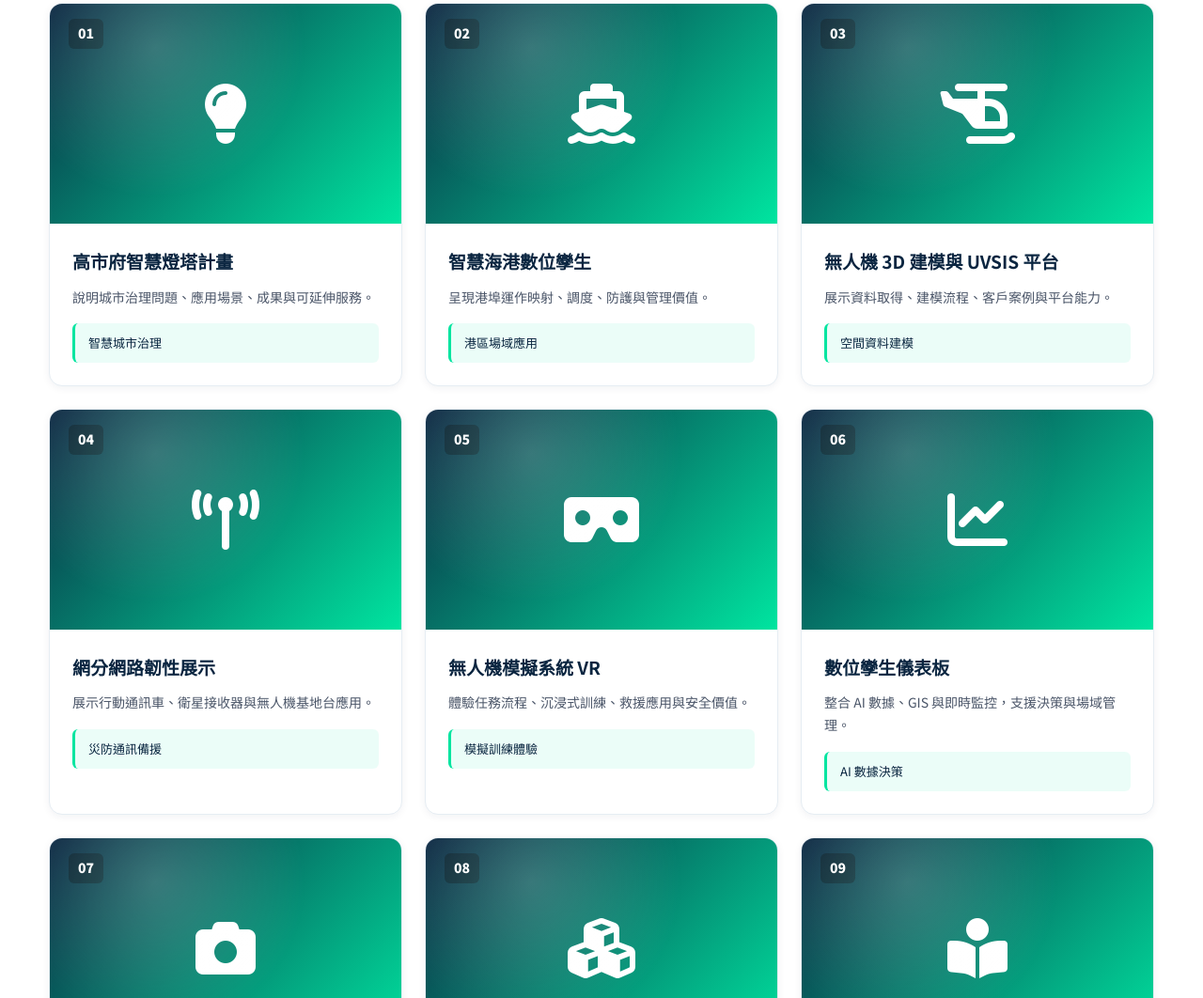
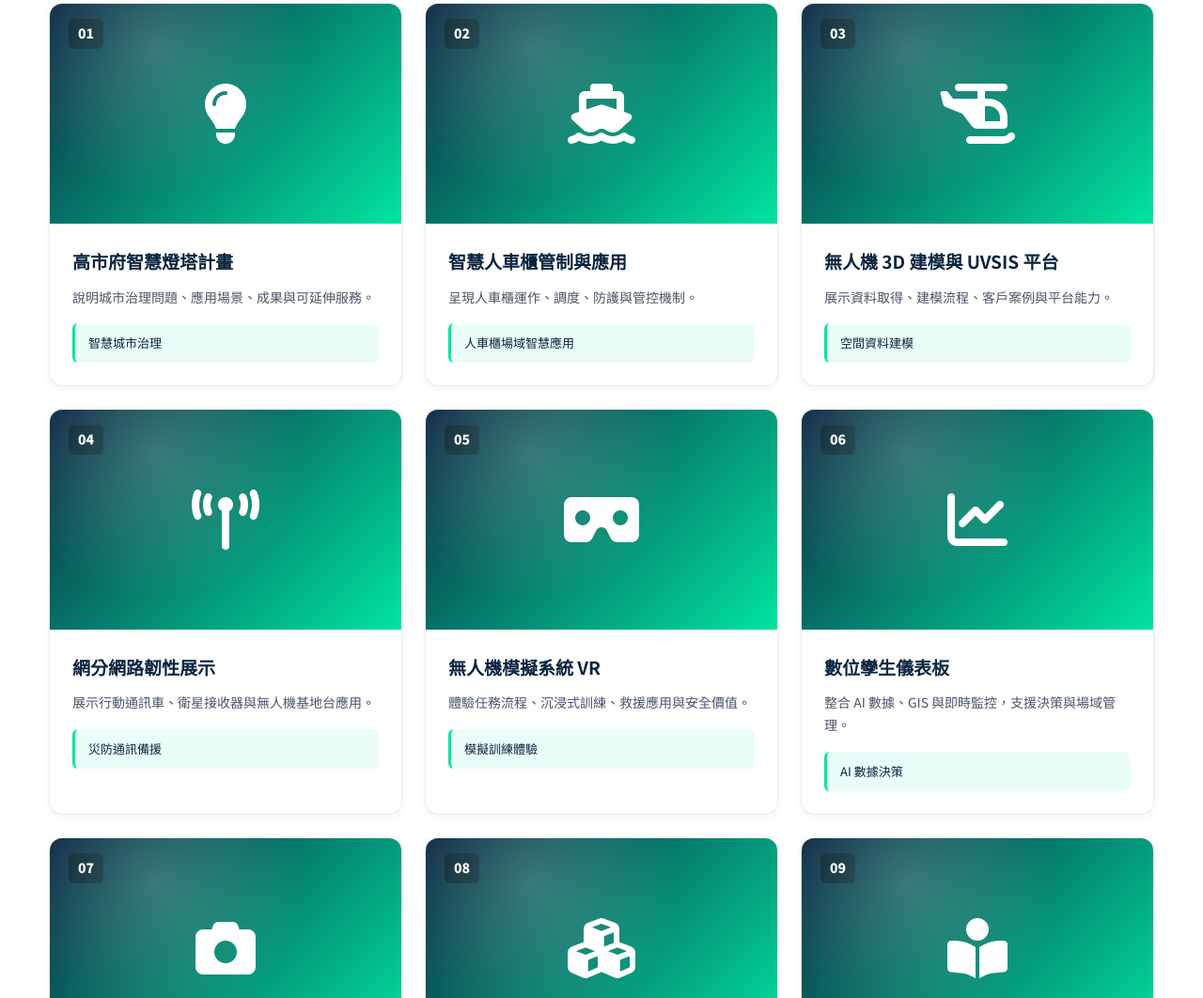
Before and after one commit to oneclawchen-ai/kao_website, a website: page exhibition.html in a window 1280 px wide. Shown: the part 660-1722 px from the top of the page at 94% size. Drawn offline with Linux system fonts and the light colour scheme.

Commit message:
Update exhibition.html

```diff
--- a/exhibition.html
+++ b/exhibition.html
@@ -95,9 +95,9 @@
             <i class="fa-solid fa-ship"></i>
           </div>
           <div class="exh-body">
-            <h3>智慧海港數位孿生</h3>
-            <p>呈現港埠運作映射、調度、防護與管理價值。</p>
-            <div class="exh-highlight">港區場域應用</div>
+            <h3>智慧人車櫃管制與應用</h3>
+            <p>呈現人車櫃運作、調度、防護與管控機制。</p>
+            <div class="exh-highlight">人車櫃場域智慧應用</div>
           </div>
         </article>
 
```
